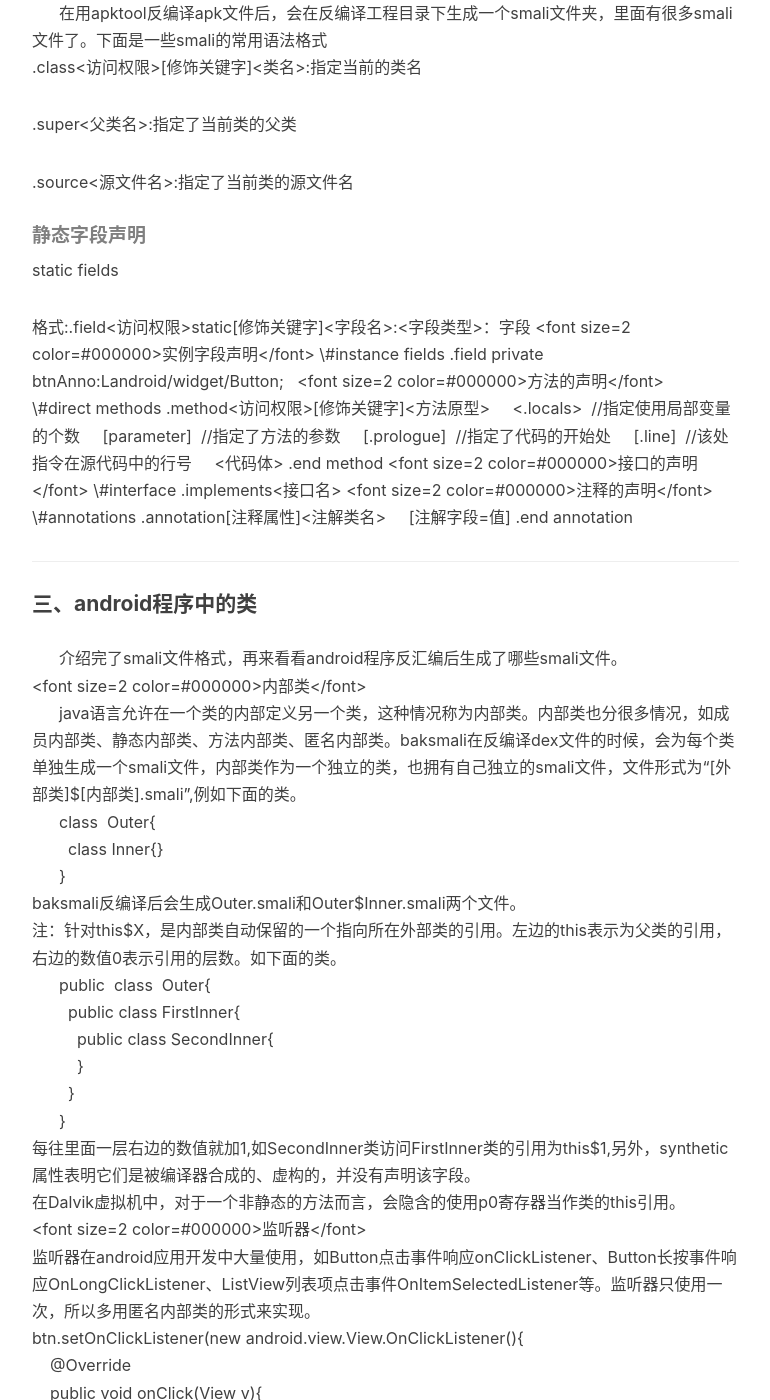
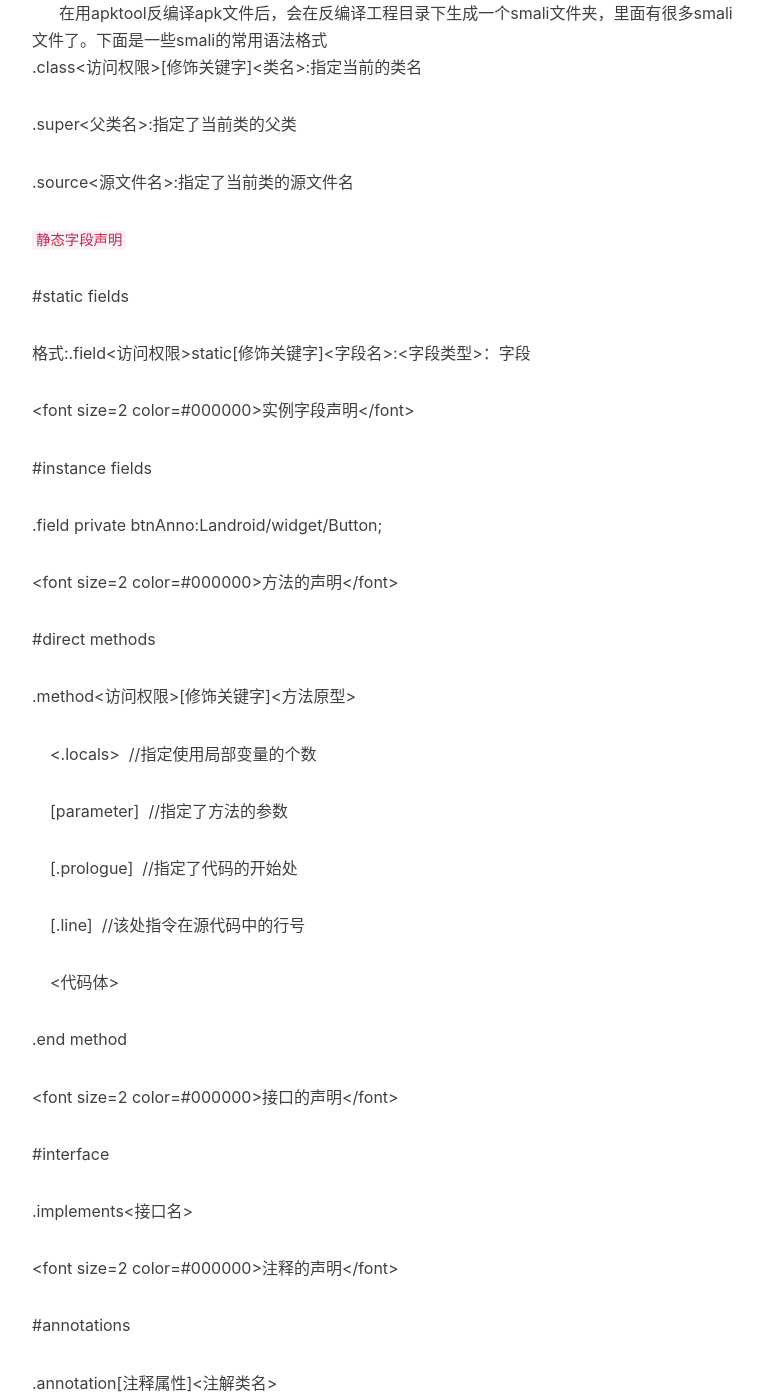
Before and after one commit to yangrz/blog, a Jekyll site: the page built from _posts/2017-01-05-androidSecurity.markdown, in a window 1280 px wide and 1400 px high, scrolled down 1056 px. Shown: the whole window, without its empty margins (233-1003 px from the left). Built offline with Jekyll 4.4.1, drawn with Linux system fonts in a browser that asks for light colours; nearby versions of some CDN libraries; comment, search, counter and statistics services are not loaded; some of the changed text lies outside the part shown.

Commit message:
2017-02-15

```diff
--- a/_posts/2017-01-05-androidSecurity.markdown
+++ b/_posts/2017-01-05-androidSecurity.markdown
@@ -32,30 +32,50 @@
 
 .source<源文件名>:指定了当前类的源文件名
 
-##### 静态字段声明
+`静态字段声明`
 
-static fields
+\#static fields
 
 格式:.field<访问权限>static[修饰关键字]<字段名>:<字段类型>：字段
+
 <font size=2 color=#000000>实例字段声明</font>
+
 \#instance fields
+
 .field private btnAnno:Landroid/widget/Button;&nbsp;&nbsp;
-<font size=2 color=#000000>方法的声明</font>  <br>
+
+<font size=2 color=#000000>方法的声明</font>
+
 \#direct methods
+
 .method<访问权限>[修饰关键字]<方法原型>
+
 &nbsp;&nbsp;&nbsp;&nbsp;<.locals>&nbsp;&nbsp;//指定使用局部变量的个数
+
 &nbsp;&nbsp;&nbsp;&nbsp;[parameter]&nbsp;&nbsp;//指定了方法的参数
+
 &nbsp;&nbsp;&nbsp;&nbsp;[.prologue]&nbsp;&nbsp;//指定了代码的开始处
+
 &nbsp;&nbsp;&nbsp;&nbsp;[.line]&nbsp;&nbsp;//该处指令在源代码中的行号
+
 &nbsp;&nbsp;&nbsp;&nbsp;<代码体>
+
 .end method
+
 <font size=2 color=#000000>接口的声明</font>
+
 \#interface
+
 .implements<接口名>
+
 <font size=2 color=#000000>注释的声明</font>
+
 \#annotations
+
 .annotation[注释属性]<注解类名>
+
 &nbsp;&nbsp;&nbsp;&nbsp;[注解字段=值]
+
 .end annotation
 
 ---
```
